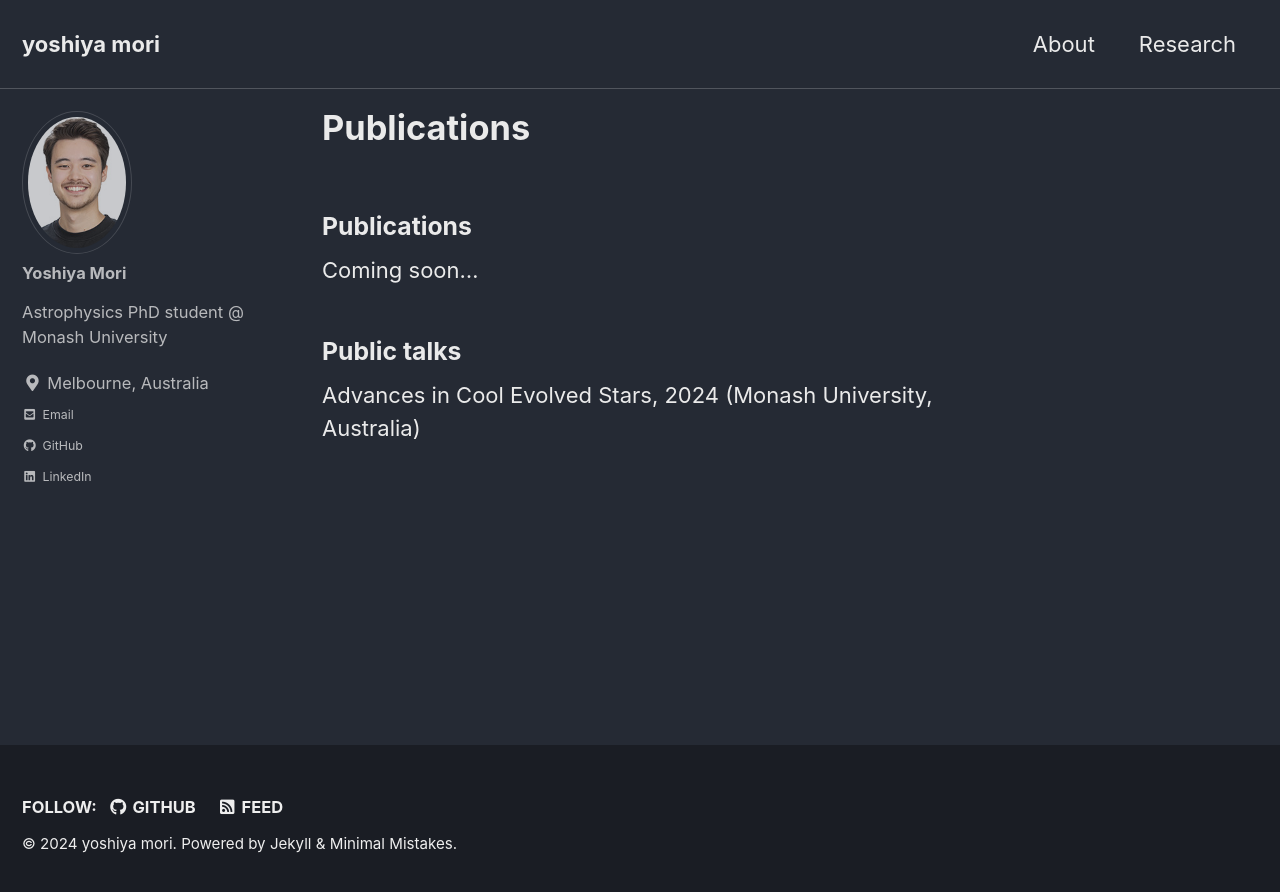
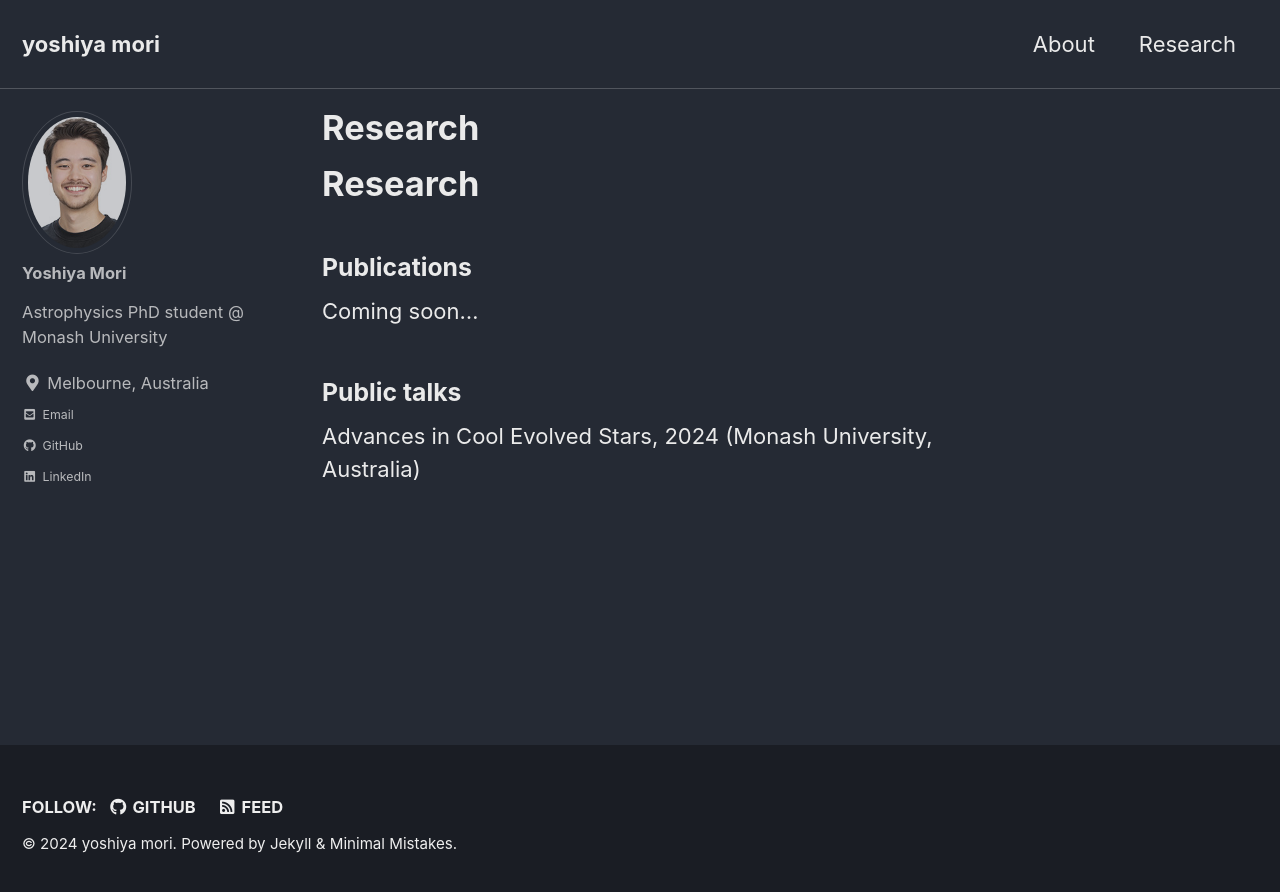
Before and after one commit to ym0ri/ym0ri.github.io, a Jekyll site: the page built from _pages/research.md, in a window 1280 px wide. Shown: the top 892 px of the page. Built offline with Jekyll 4.4.1, drawn with Linux system fonts in a browser that asks for light colours; cached includes are drawn as plain includes; our own code applies the rules of GitHub Pages for plain Markdown files.

Commit message:
format fixes

```diff
--- a/_pages/research.md
+++ b/_pages/research.md
@@ -1,6 +1,7 @@
 ---
 permalink: /research/
 ---
+# Research
 
 ### Publications
 
```
Also changed, not shown: _pages/about.md (+1 -0 lines).
